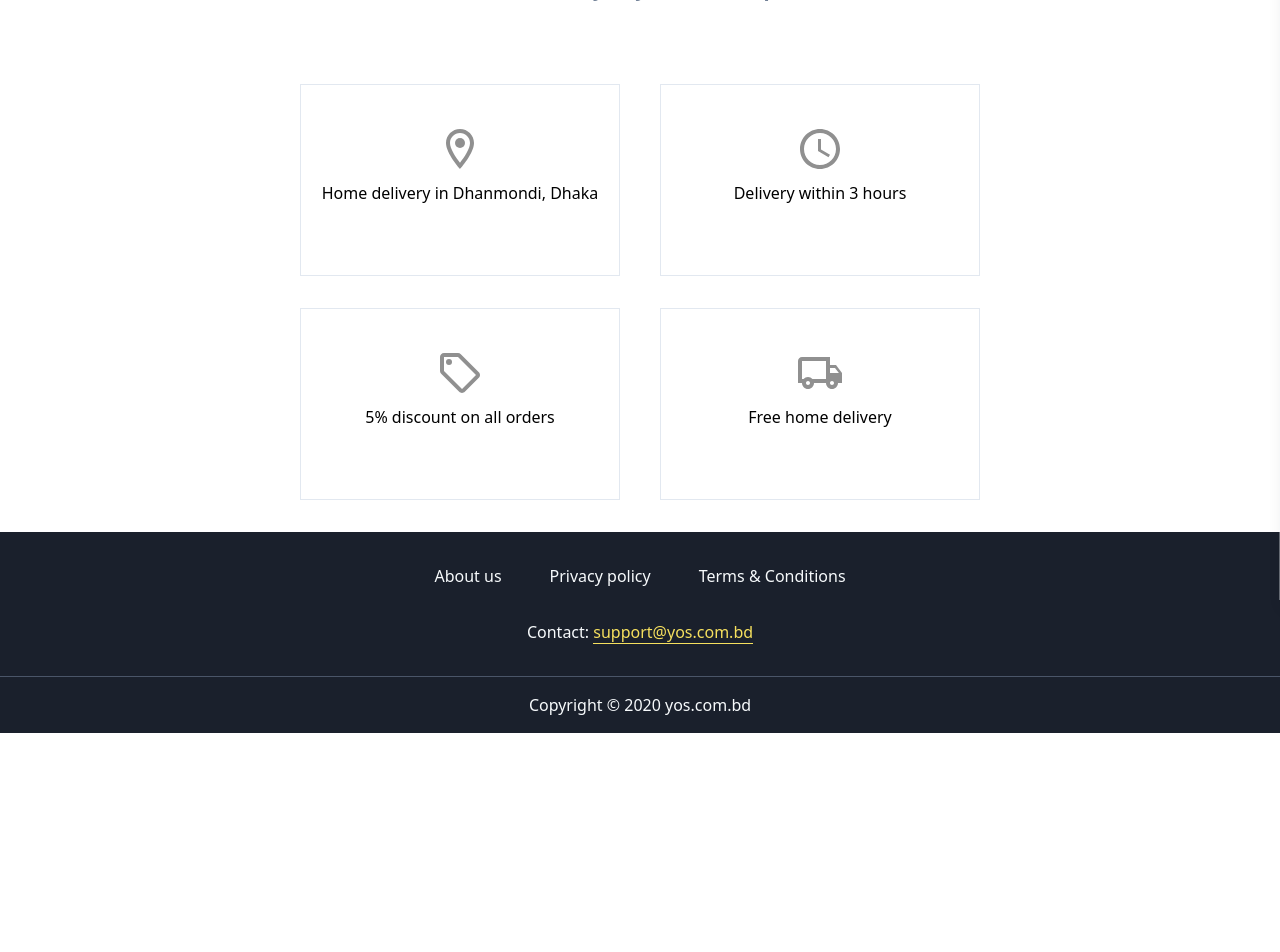
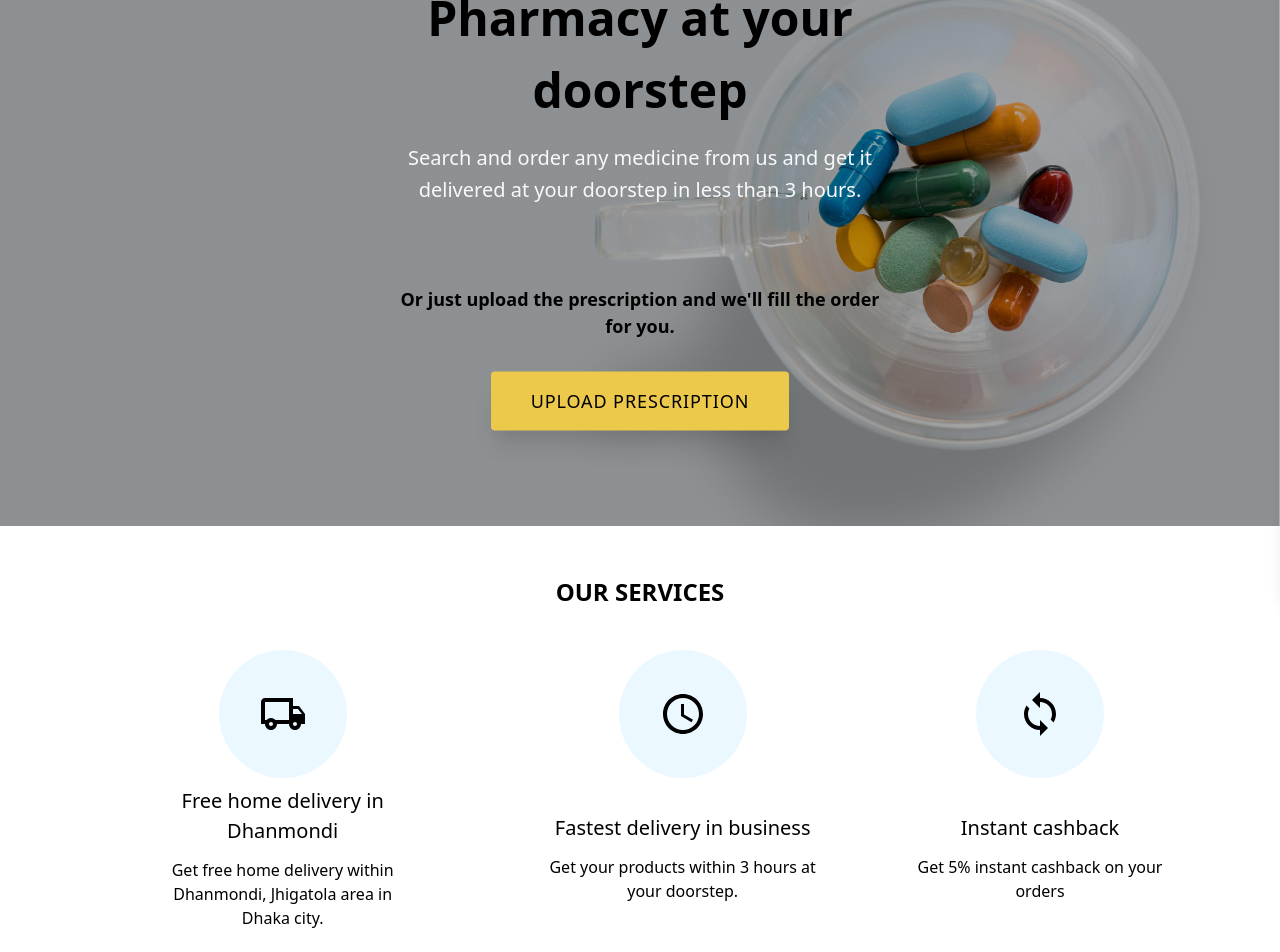
Before and after one commit to towfiqul-islam/yos-public-app, a React (Create React App) app in the folder client/: page / in a window 1280 px wide. Shown: the part 200-1152 px from the top of the page. Before the commit the page ends 933 px from the top, so only its background shows below. Built offline with nearby package versions, Linux system fonts and the light colour scheme.

Commit message:
homepage updated

```diff
--- a/client/src/components/home/Hero.js
+++ b/client/src/components/home/Hero.js
@@ -1,26 +1,86 @@
 import React from 'react';
+import hero from '../../assets/hero-2.jpg';
+import history from '../../history';
 
 const Hero = () => {
   return (
-    <div>
-      <div className='mt-10'>
-        <span className='flex justify-center items-center'>
-          <svg
-            xmlns='http://www.w3.org/2000/svg'
-            height='48'
-            viewBox='0 0 24 24'
-            width='48'
+    <div className=''>
+      <div
+        className='hidden sm:block'
+        style={{
+          backgroundPosition: 'center',
+          backgroundRepeat: 'no-repeat',
+          backgroundSize: 'cover',
+          position: 'relative',
+          height: '80vh',
+          backgroundImage: `linear-gradient(rgba(0, 0, 0, 0.3), rgba(0, 0, 0, 0.3)), url(${hero})`,
+        }}
+      >
+        <div
+          style={{
+            top: '50%',
+            left: '50%',
+            transform: 'translate(-50%, -50%)',
+            color: 'white',
+          }}
+          className='text-center absolute'
+        >
+          <h1 className='text-5xl text-black font-bold'>
+            Pharmacy at your doorstep
+          </h1>
+          <p className='text-xl text-gray-100  font-medium w-3/4 text-center mx-auto mt-4 leading-8'>
+            Search and order any medicine from us and get it delivered at your
+            doorstep in less than 3 hours.
+          </p>
+          <p className='text-lg text-black   w-3/4 font-semibold text-center mx-auto mt-20'>
+            Or just upload the prescription and we'll fill the order for you.
+          </p>
+          <button
+            onClick={() => history.push('/order-by-prescription')}
+            className='px-10 py-4 mt-8 text-lg tracking-wider font-medium bg-yellow-500 text-black uppercase shadow-xl rounded'
           >
-            <path d='M0 0h24v24H0V0z' fill='none' />
-            <path
-              d='M21 5h-2.64l1.14-3.14L17.15 1l-1.46 4H3v2l2 6-2 6v2h18v-2l-2-6 2-6V5zm-3.9 8.63L18.89 19H5.11l1.79-5.37.21-.63-.21-.63L5.11 7h13.78l-1.79 5.37-.21.63.21.63zM13 9h-2v3H8v2h3v3h2v-3h3v-2h-3z'
-              fill='#C6C6C6'
-            />
-          </svg>
-        </span>
-        <p className='text-center font-semibold text-gray-600 text-xl'>
-          Pharmacy at your doorstep
-        </p>
+            Upload prescription
+          </button>
+        </div>
+      </div>
+      {/* Mobile Hero */}
+      <div
+        className='block sm:hidden'
+        style={{
+          backgroundPosition: 'center',
+          backgroundRepeat: 'no-repeat',
+          backgroundSize: 'cover',
+          position: 'relative',
+          height: '80vh',
+          background: '#DADADA',
+        }}
+      >
+        <div
+          style={{
+            top: '50%',
+            left: '0%',
+            transform: 'translate(0%, -50%)',
+            color: 'white',
+          }}
+          className='text-center absolute'
+        >
+          <h1 className='text-4xl text-black font-bold'>
+            Pharmacy at your doorstep
+          </h1>
+          <p className='text-xl text-gray-900  w-11/12 text-center mx-auto mt-4 leading-8'>
+            Search and order any medicine from us and get it delivered at your
+            doorstep in less than 3 hours.
+          </p>
+          <p className='text-lg text-black w-11/12 font-semibold  mx-auto mt-20'>
+            Or just upload the prescription and we'll fill the order for you.
+          </p>
+          <button
+            onClick={() => history.push('/order-by-prescription')}
+            className='px-8 py-4 mt-8 text tracking-wider font-medium bg-yellow-500 text-black uppercase shadow-xl rounded'
+          >
+            Upload prescription
+          </button>
+        </div>
       </div>
     </div>
   );
--- a/client/src/components/home/Home.js
+++ b/client/src/components/home/Home.js
@@ -6,7 +6,7 @@ import MobileSearchOverlay from '../MobileSearchOverlay';
 
 import SecondaryNav from '../SecondaryNav';
 import Hero from './Hero';
-import MobileServices from './MobileServices';
+
 import Services from './Services';
 
 const Home = () => {
@@ -14,7 +14,6 @@ const Home = () => {
   const {
     isCartOpen,
 
-    toggleMobileSearch,
     isMobileSearchOpen,
   } = appContext;
 
@@ -30,12 +29,12 @@ const Home = () => {
             maxHeight: isCartOpen && '88vh',
             overflowY: isCartOpen && 'hidden',
           }}
-          className='sm:w-3/4 w-11/12 m-auto h-full'
+          className=' m-auto h-full'
         >
           <Hero />
 
           {/* Mobile search */}
-          <div className='sm:hidden flex items-center justify-center mt-10'>
+          {/* <div className='sm:hidden flex items-center justify-center mt-10'>
             <span className='block pl-4 py-3 border-l border-t border-b border-gray-500'>
               <svg
                 xmlns='http://www.w3.org/2000/svg'
@@ -53,9 +52,9 @@ const Home = () => {
               type='text'
               placeholder='Search and order medicine'
             />
-          </div>
+          </div> */}
 
-          <MobileServices />
+          {/* <MobileServices /> */}
           <Services />
         </div>
         <Footer />
--- a/client/src/components/home/Services.js
+++ b/client/src/components/home/Services.js
@@ -3,10 +3,16 @@ import {discount} from '../../utils';
 
 const Services = () => {
   return (
-    <div>
-      <div className='sm:flex flex-wrap justify-center mt-20 hidden'>
-        <div className='border border-gray-300 w-1/3 h-48 px-4'>
-          <span className='flex justify-center mt-10'>
+    <>
+      <h2 className='uppercase font-semibold text-center sm:text-2xl text-xl mt-12'>
+        Our Services
+      </h2>
+      <div className='mb-20 flex sm:w-5/6 justify-center mx-auto'>
+        <div className='sm:flex justify-center'>
+          <div className='sm:flex sm:justify-center gap-12'>
+            {' '}
+            <div className='flex flex-wrap justify-center sm:w-1/4 w-11/12 mx-auto'>
+              <span className='flex justify-center items-center mt-10 bg-blue-100 rounded-full w-32 h-32'>
                 <svg
                   xmlns='http://www.w3.org/2000/svg'
                   height='48'
@@ -14,20 +20,22 @@ const Services = () => {
                   width='48'
                 >
                   <path d='M0 0h24v24H0V0z' fill='none' />
-              <path
-                d='M12 2C8.13 2 5 5.13 5 9c0 5.25 7 13 7 13s7-7.75 7-13c0-3.87-3.13-7-7-7zM7 9c0-2.76 2.24-5 5-5s5 2.24 5 5c0 2.88-2.88 7.19-5 9.88C9.92 16.21 7 11.85 7 9z'
-                fill='#909090'
-              />
-              <circle cx='12' cy='9' r='2.5' fill='#909090' />
+                  <path d='M20 8h-3V4H3c-1.1 0-2 .9-2 2v11h2c0 1.66 1.34 3 3 3s3-1.34 3-3h6c0 1.66 1.34 3 3 3s3-1.34 3-3h2v-5l-3-4zm-.5 1.5l1.96 2.5H17V9.5h2.5zM6 18c-.55 0-1-.45-1-1s.45-1 1-1 1 .45 1 1-.45 1-1 1zm2.22-3c-.55-.61-1.33-1-2.22-1s-1.67.39-2.22 1H3V6h12v9H8.22zM18 18c-.55 0-1-.45-1-1s.45-1 1-1 1 .45 1 1-.45 1-1 1z' />
                 </svg>
               </span>
-          <p className='text-center mt-2 font-medium'>
-            Home delivery in Dhanmondi, Dhaka
+
+              <div className='flex justify-center'>
+                <div className='mt-2 font-medium text-xl text-center'>
+                  Free home delivery in Dhanmondi
+                  <p className='mt-3  font-normal text-base'>
+                    Get free home delivery within Dhanmondi, Jhigatola area in
+                    Dhaka city.
                   </p>
                 </div>
-        <div className='m-5'></div>
-        <div className='border border-gray-300 w-1/3 h-48 px-4'>
-          <span className='flex justify-center mt-10'>
+              </div>
+            </div>
+            <div className='flex flex-wrap justify-center sm:w-1/4 w-11/12 mx-auto'>
+              <span className='flex justify-center items-center mt-10 bg-blue-100 rounded-full w-32 h-32'>
                 <svg
                   xmlns='http://www.w3.org/2000/svg'
                   height='48'
@@ -35,20 +43,22 @@ const Services = () => {
                   width='48'
                 >
                   <path d='M0 0h24v24H0V0z' fill='none' />
-              <path
-                d='M11.99 2C6.47 2 2 6.48 2 12s4.47 10 9.99 10C17.52 22 22 17.52 22 12S17.52 2 11.99 2zM12 20c-4.42 0-8-3.58-8-8s3.58-8 8-8 8 3.58 8 8-3.58 8-8 8zm.5-13H11v6l5.25 3.15.75-1.23-4.5-2.67z'
-                fill='#909090'
-              />
+                  <path d='M11.99 2C6.47 2 2 6.48 2 12s4.47 10 9.99 10C17.52 22 22 17.52 22 12S17.52 2 11.99 2zM12 20c-4.42 0-8-3.58-8-8s3.58-8 8-8 8 3.58 8 8-3.58 8-8 8zm.5-13H11v6l5.25 3.15.75-1.23-4.5-2.67z' />
                 </svg>
               </span>
-          <p className='text-center mt-2 font-medium'>
-            Delivery within 3 hours
+
+              <div className='flex justify-center'>
+                <div className='mt-2 font-medium text-xl text-center'>
+                  Fastest delivery in business
+                  <p className='mt-3  font-normal text-base  '>
+                    Get your products within 3 hours at your doorstep.
                   </p>
                 </div>
-      </div>{' '}
-      <div className='sm:flex flex-wrap justify-center mt-8 hidden'>
-        <div className='border border-gray-300 w-1/3 h-48 px-4'>
-          <span className='flex justify-center mt-10'>
+              </div>
+            </div>
+            <div className='flex flex-wrap justify-center sm:w-1/4'>
+              <span className='flex justify-center items-center mt-10 bg-blue-100 rounded-full w-32 h-32'>
+                {' '}
                 <svg
                   xmlns='http://www.w3.org/2000/svg'
                   height='48'
@@ -56,37 +66,22 @@ const Services = () => {
                   width='48'
                 >
                   <path d='M0 0h24v24H0V0z' fill='none' />
-              <path
-                d='M21.41 11.58l-9-9C12.05 2.22 11.55 2 11 2H4c-1.1 0-2 .9-2 2v7c0 .55.22 1.05.59 1.42l9 9c.36.36.86.58 1.41.58s1.05-.22 1.41-.59l7-7c.37-.36.59-.86.59-1.41s-.23-1.06-.59-1.42zM13 20.01L4 11V4h7v-.01l9 9-7 7.02z'
-                fill='#909090'
-              />
-              <circle cx='6.5' cy='6.5' r='1.5' fill='#909090' />
+                  <path d='M12 4V1L8 5l4 4V6c3.31 0 6 2.69 6 6 0 1.01-.25 1.97-.7 2.8l1.46 1.46C19.54 15.03 20 13.57 20 12c0-4.42-3.58-8-8-8zm0 14c-3.31 0-6-2.69-6-6 0-1.01.25-1.97.7-2.8L5.24 7.74C4.46 8.97 4 10.43 4 12c0 4.42 3.58 8 8 8v3l4-4-4-4v3z' />
                 </svg>
               </span>
-          <p className='text-center mt-2 font-medium'>
-            {discount}% discount on all orders
+              <div className='flex justify-center'>
+                <div className='mt-2 font-medium text-xl text-center'>
+                  Instant cashback
+                  <p className='mt-3  font-normal text-base  '>
+                    Get {discount}% instant cashback on your orders
                   </p>
-        </div>
-        <div className='m-5'></div>
-        <div className='border border-gray-300 h-48 w-1/3 px-4'>
-          <span className='flex justify-center mt-10'>
-            <svg
-              xmlns='http://www.w3.org/2000/svg'
-              height='48'
-              viewBox='0 0 24 24'
-              width='48'
-            >
-              <path d='M0 0h24v24H0V0z' fill='none' />
-              <path
-                d='M20 8h-3V4H3c-1.1 0-2 .9-2 2v11h2c0 1.66 1.34 3 3 3s3-1.34 3-3h6c0 1.66 1.34 3 3 3s3-1.34 3-3h2v-5l-3-4zm-.5 1.5l1.96 2.5H17V9.5h2.5zM6 18c-.55 0-1-.45-1-1s.45-1 1-1 1 .45 1 1-.45 1-1 1zm2.22-3c-.55-.61-1.33-1-2.22-1s-1.67.39-2.22 1H3V6h12v9H8.22zM18 18c-.55 0-1-.45-1-1s.45-1 1-1 1 .45 1 1-.45 1-1 1z'
-                fill='#909090'
-              />
-            </svg>
-          </span>
-          <p className='text-center mt-2 font-medium'>Free home delivery</p>
                 </div>
               </div>
             </div>
+          </div>
+        </div>
+      </div>
+    </>
   );
 };
 
```
Also changed, not shown: client/src/assets/hero-2.jpg (added), 1 other file (tests, documents, lock files or other folders). Lines whose indentation alone changed are shown as unchanged.
